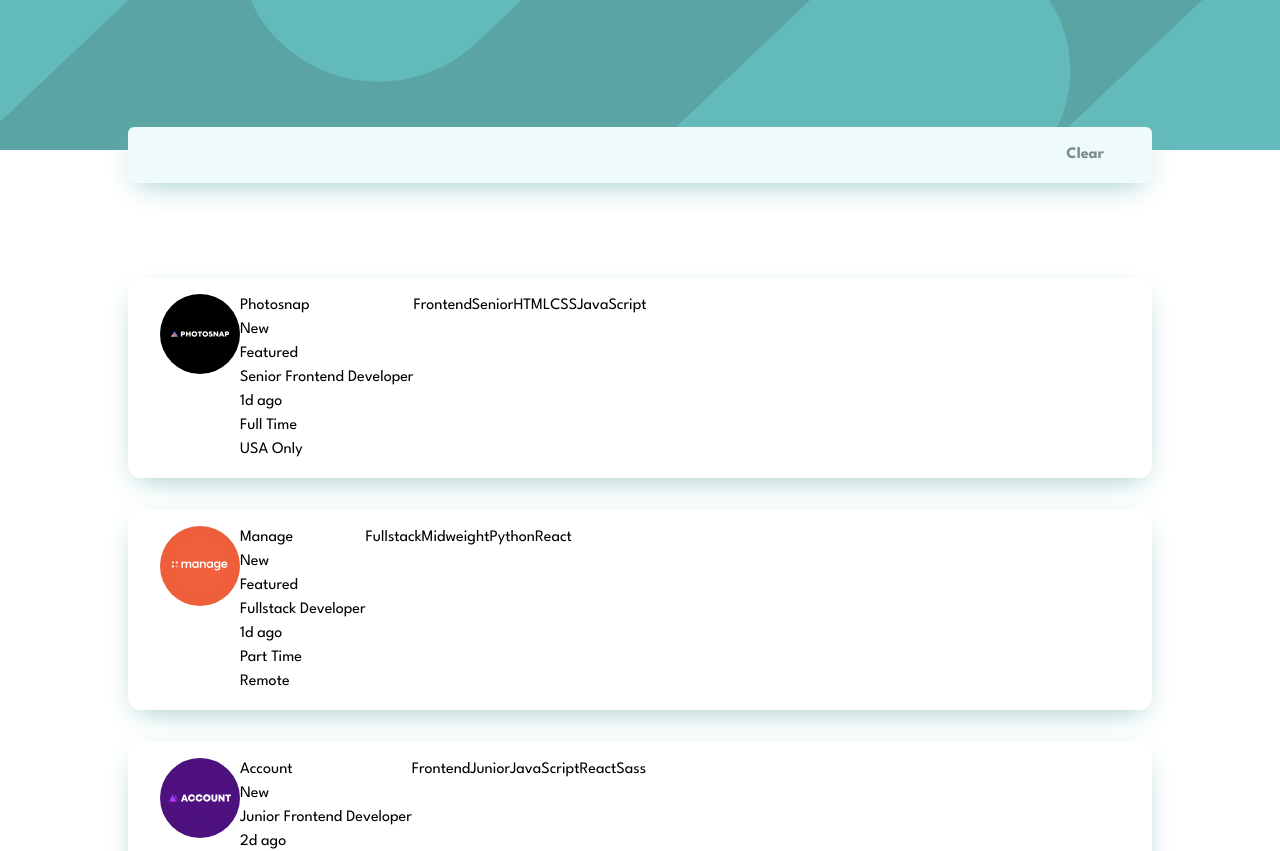
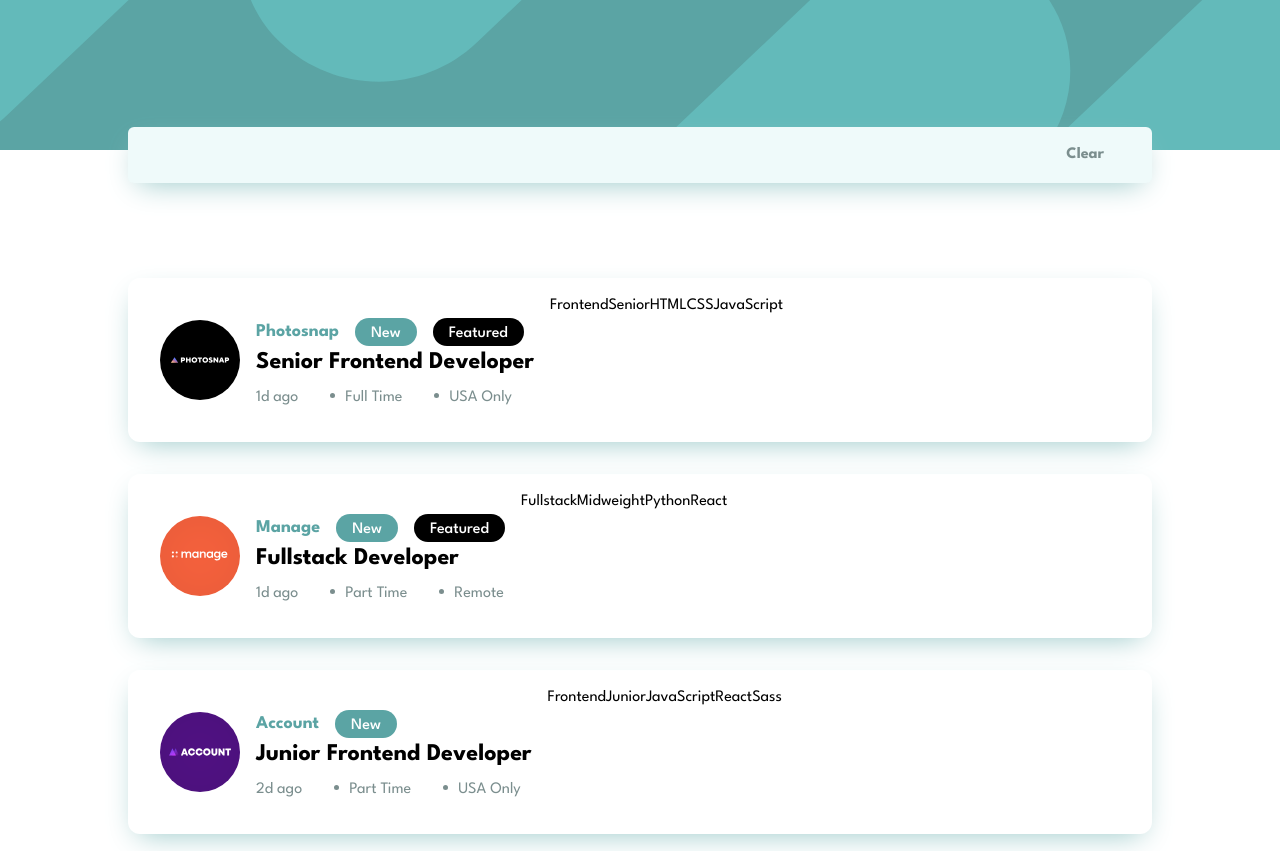
Before and after one commit to azanra/static-job-listing, a React (Vite) app: page / in a window 1280 px wide. Shown: the top 851 px of the page. Built offline with nearby package versions, Linux system fonts and the light colour scheme.

Commit message:
Style the text and bullet point in info

```diff
--- a/src/App.css
+++ b/src/App.css
@@ -21,7 +21,8 @@ body {
   height: 150px;
 }
 
-.center {
+.center,
+.infoItemList {
   display: flex;
   justify-content: center;
   align-items: center;
@@ -30,3 +31,13 @@ body {
 .shadowBox {
   box-shadow: 0px 10px 30px -10px var(---boxShadow);
 }
+
+.infoItemList::before {
+  content: "";
+  width: 5px;
+  height: 5px;
+  background-color: var(--Dark-Grayish-Cyan);
+  margin-right: 10px;
+  border-radius: 50%;
+  margin-bottom: 5px;
+}
--- a/src/component/image.jsx
+++ b/src/component/image.jsx
@@ -1,3 +1,7 @@
 export default function Image({ url }) {
-  return <img src={url} alt="Logo Image" className="h-[80px]" />;
+  return (
+    <div className="center">
+      <img src={url} alt="Logo Image" className="h-[80px]" />
+    </div>
+  );
 }
--- a/src/component/info.jsx
+++ b/src/component/info.jsx
@@ -1,30 +1,40 @@
 export default function Info({ detailedInfo }) {
   return (
-    <div>
-      <div>
+    <div className="mt-6">
+      <div className="flex gap-4">
         <div>
-          <p>{detailedInfo.company}</p>
+          <p className="text-(---Desaturated-Dark-Cyan) font-bold text-lg">
+            {detailedInfo.company}
+          </p>
         </div>
         {detailedInfo.new === true && (
-          <div>
-            <p>New</p>
+          <div className="bg-(---Desaturated-Dark-Cyan) text-white text-base center rounded-full px-4 ">
+            <p className="mt-1 font-medium">New</p>
           </div>
         )}
         {detailedInfo.featured === true && (
-          <div>
-            <p>Featured</p>
+          <div className="bg-black rounded-full px-4">
+            <p className="text-white mt-1 font-medium">Featured</p>
           </div>
         )}
       </div>
       <div>
-        <h2>{detailedInfo.position}</h2>
+        <h2 className="font-bold text-2xl hover:text-(---Desaturated-Dark-Cyan) cursor-pointer">
+          {detailedInfo.position}
+        </h2>
       </div>
       <div>
         <div>
-          <ul>
-            <li>{detailedInfo.postedAt}</li>
-            <li>{detailedInfo.contract}</li>
-            <li>{detailedInfo.location}</li>
+          <ul className="flex gap-8 mb-4 mt-2 list-disc list-inside">
+            <li className="text-(--Dark-Grayish-Cyan) flex">
+              {detailedInfo.postedAt}
+            </li>
+            <li className="text-(--Dark-Grayish-Cyan) infoItemList">
+              {detailedInfo.contract}
+            </li>
+            <li className="text-(--Dark-Grayish-Cyan) infoItemList">
+              {detailedInfo.location}
+            </li>
           </ul>
         </div>
       </div>
--- a/src/component/job.jsx
+++ b/src/component/job.jsx
@@ -5,7 +5,7 @@ import Info from "./info.jsx";
 export default function Job({ info }) {
   return (
     <div className="flex center mb-8">
-      <div className="flex w-[80%] shadowBox rounded-xl px-8 py-4">
+      <div className="flex w-[80%] shadowBox rounded-xl px-8 py-4 gap-4">
         <Image url={info.logo} />
         <Info detailedInfo={info} />
         <Filter info={info} />
```
